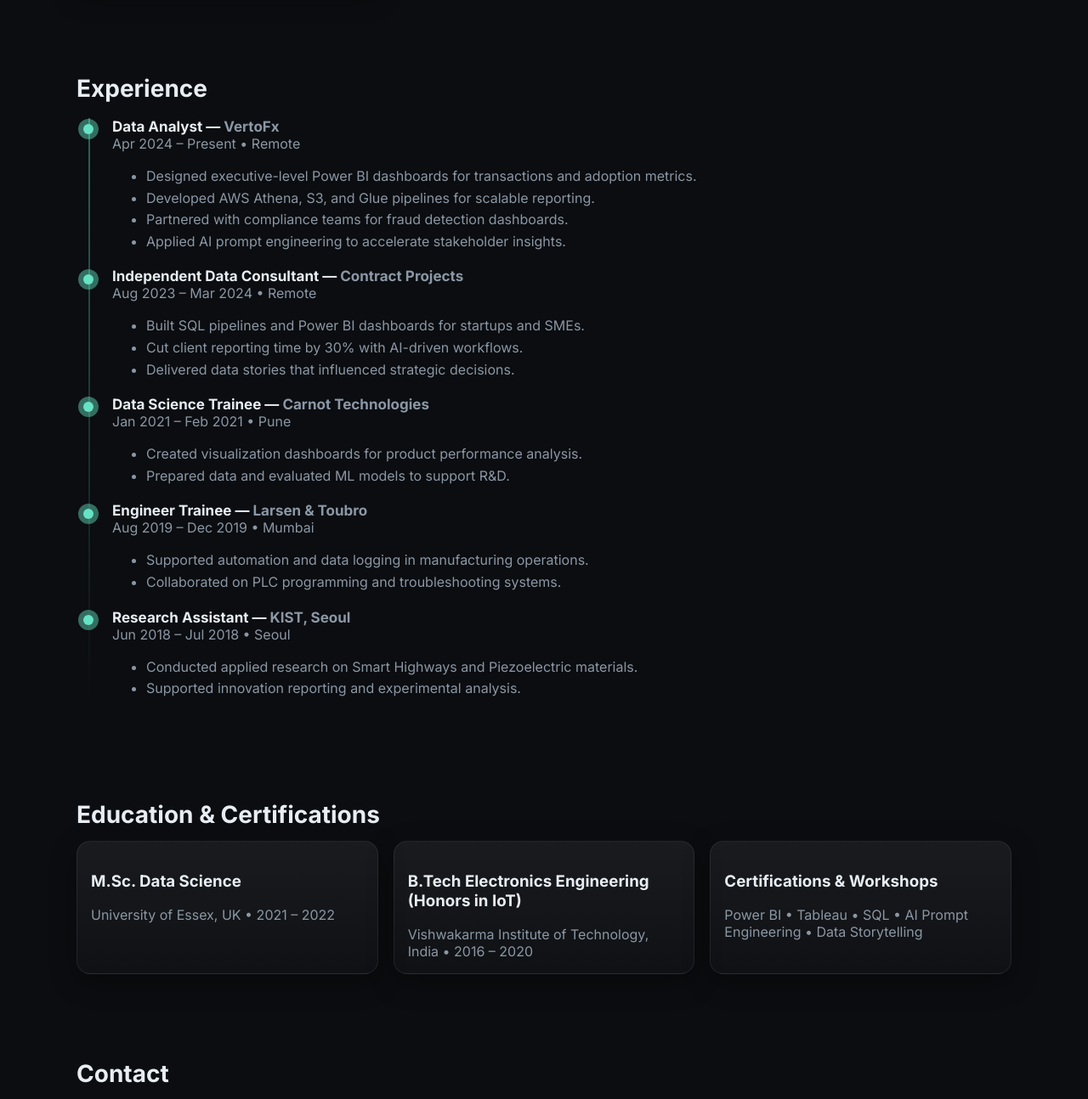
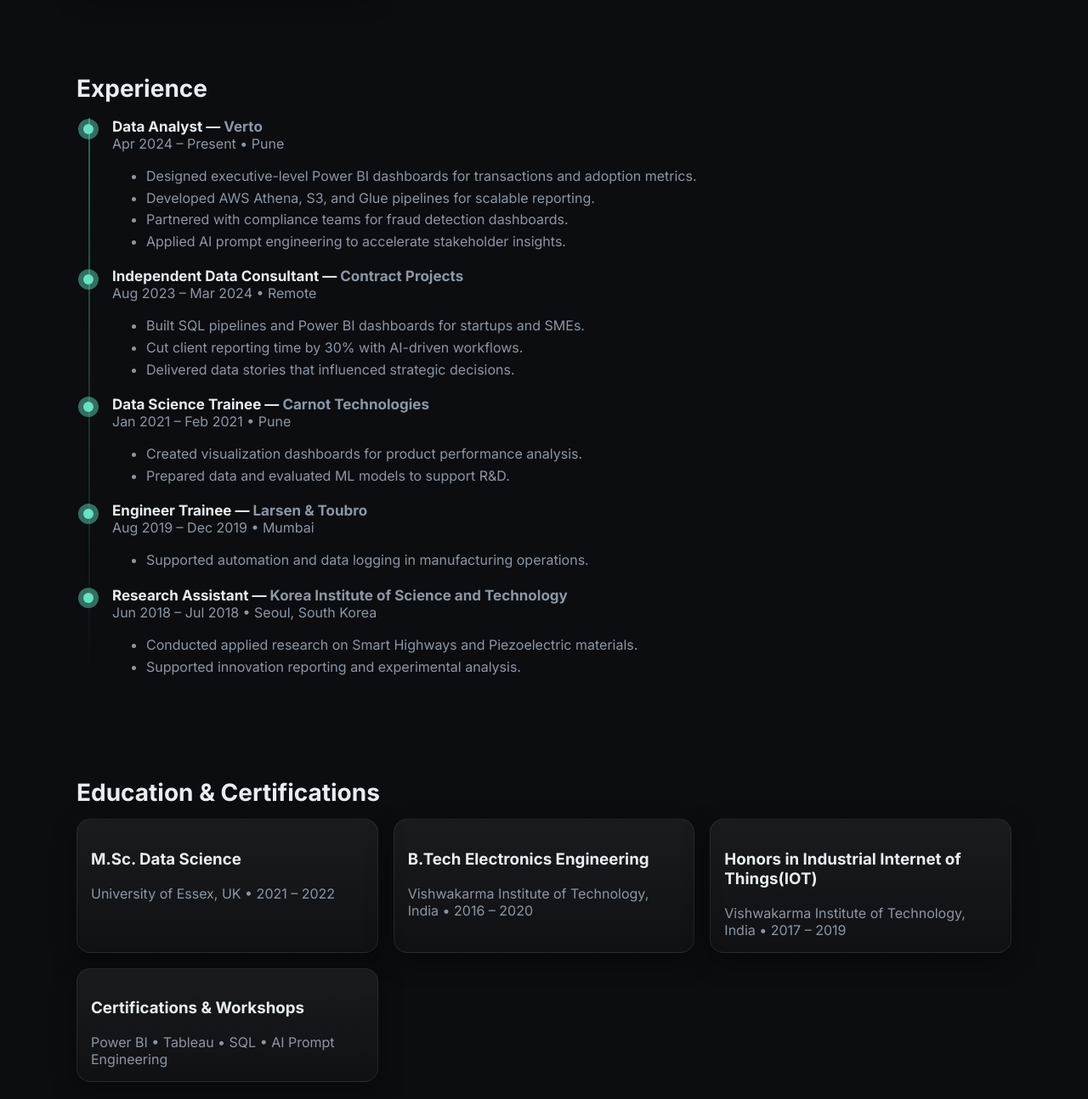
Before and after one commit to san1201/san-data-portfolio, a plain HTML site: page index.html in a window 1280 px wide. Shown: the part 1340-2634 px from the top of the page at 85% size. Drawn offline with Linux system fonts and the light colour scheme.

Commit message:
Update index.html

```diff
--- a/index.html
+++ b/index.html
@@ -113,7 +113,7 @@
       </div>
       <div>
         <h3 style="margin:0 0 6px; font-size:16px;">Currently</h3>
-        <p class="muted" style="margin:0;">Data Analyst at VertoFx • Learning Korean • Exploring event-tech analytics</p>
+        <p class="muted" style="margin:0;">Data Analyst at Verto • Learning Korean • Exploring event-tech analytics</p>
       </div>
     </aside>
   </header>
@@ -154,8 +154,8 @@
       <h2>Experience</h2>
       <div class="timeline">
         <div class="role">
-          <h3>Data Analyst — <span class="muted">VertoFx</span></h3>
-          <div class="muted">Apr 2024 – Present • Remote</div>
+          <h3>Data Analyst — <span class="muted">Verto</span></h3>
+          <div class="muted">Apr 2024 – Present • Pune</div>
           <ul class="muted" style="line-height:1.6;">
             <li>Designed executive-level Power BI dashboards for transactions and adoption metrics.</li>
             <li>Developed AWS Athena, S3, and Glue pipelines for scalable reporting.</li>
@@ -185,12 +185,11 @@
           <div class="muted">Aug 2019 – Dec 2019 • Mumbai</div>
           <ul class="muted" style="line-height:1.6;">
             <li>Supported automation and data logging in manufacturing operations.</li>
-            <li>Collaborated on PLC programming and troubleshooting systems.</li>
           </ul>
         </div>
         <div class="role">
-          <h3>Research Assistant — <span class="muted">KIST, Seoul</span></h3>
-          <div class="muted">Jun 2018 – Jul 2018 • Seoul</div>
+          <h3>Research Assistant — <span class="muted">Korea Institute of Science and Technology</span></h3>
+          <div class="muted">Jun 2018 – Jul 2018 • Seoul, South Korea</div>
           <ul class="muted" style="line-height:1.6;">
             <li>Conducted applied research on Smart Highways and Piezoelectric materials.</li>
             <li>Supported innovation reporting and experimental analysis.</li>
@@ -207,12 +206,16 @@
           <div class="muted">University of Essex, UK • 2021 – 2022</div>
         </div>
         <div class="card" style="padding:16px;">
-          <h3>B.Tech Electronics Engineering (Honors in IoT)</h3>
+          <h3>B.Tech Electronics Engineering</h3>
           <div class="muted">Vishwakarma Institute of Technology, India • 2016 – 2020</div>
         </div>
         <div class="card" style="padding:16px;">
+          <h3>Honors in Industrial Internet of Things(IOT)</h3>
+          <div class="muted">Vishwakarma Institute of Technology, India • 2017 – 2019</div>
+        </div>
+        <div class="card" style="padding:16px;">
           <h3>Certifications & Workshops</h3>
-          <div class="muted">Power BI • Tableau • SQL • AI Prompt Engineering • Data Storytelling</div>
+          <div class="muted">Power BI • Tableau • SQL • AI Prompt Engineering</div>
         </div>
       </div>
     </section>
```
